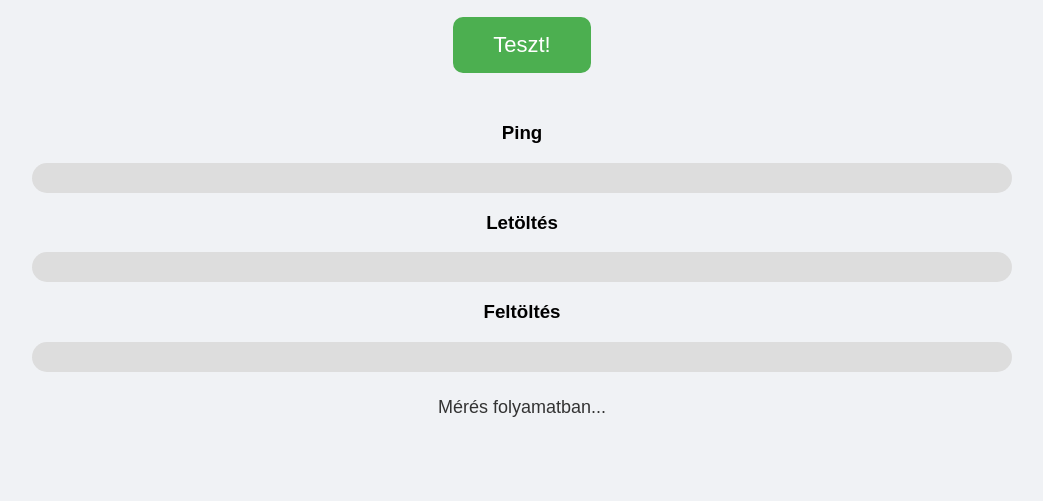
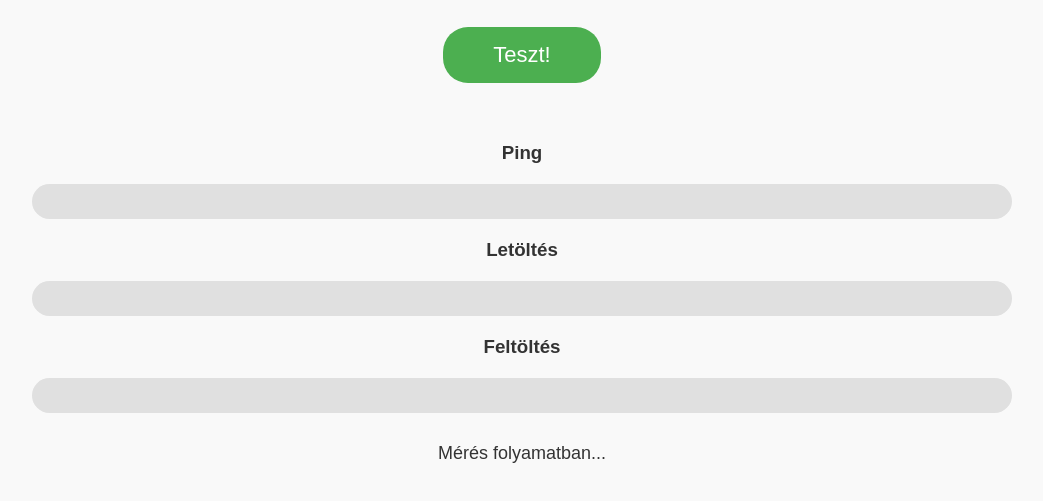
Before and after one commit to puspus-dev/speedhu, a plain HTML site: page index.html in a window 1280 px wide. Both pictures are taken after a click on the button "Teszt!". Shown: the part 109-610 px from the top of the page, without its empty margins (118-1161 px from the left). Drawn offline with Linux system fonts and the light colour scheme; no server answers.

Commit message:
update 3

```diff
--- a/index.html
+++ b/index.html
@@ -7,40 +7,42 @@
 <style>
 body {
   font-family: 'Arial', sans-serif;
-  background: #f0f2f5;
+  background: #f9f9f9;
   text-align: center;
   padding: 40px 20px;
+  color: #333;
 }
-h1 { color: #333; margin-bottom: 20px; }
+
+h1 { margin-bottom: 30px; }
+
 #testBtn {
-  padding: 15px 40px;
+  padding: 15px 50px;
   font-size: 22px;
   border: none;
-  border-radius: 10px;
+  border-radius: 25px;
   background: #4CAF50;
   color: white;
   cursor: pointer;
-  margin-bottom: 30px;
+  margin-bottom: 40px;
   transition: 0.3s;
 }
 #testBtn:hover { background: #45a049; }
 
 .barContainer {
   width: 80%;
-  height: 30px;
-  background: #ddd;
-  border-radius: 20px;
-  margin: 15px auto;
+  height: 35px;
+  background: #e0e0e0;
+  border-radius: 25px;
+  margin: 20px auto;
+  position: relative;
   overflow: hidden;
-  position: relative;
 }
 
 .bar {
   height: 100%;
   width: 0;
+  border-radius: 25px;
   position: relative;
-  overflow: hidden;
-  border-radius: 20px;
 }
 
 .bar::after {
@@ -60,11 +62,21 @@ h1 { color: #333; margin-bottom: 20px; }
   100% { left: 100%; }
 }
 
-.downloadBar { background: linear-gradient(90deg, #4CAF50, #81C784); }
-.uploadBar { background: linear-gradient(90deg, #2196F3, #64B5F6); }
-.pingBar { background: linear-gradient(90deg, #FF9800, #FFC107); }
+.downloadBar { background: linear-gradient(90deg, #81C784, #4CAF50); }
+.uploadBar { background: linear-gradient(90deg, #64B5F6, #2196F3); }
+.pingBar { background: linear-gradient(90deg, #FFC107, #FF9800); }
 
-#result { margin-top: 25px; font-size: 18px; color: #333; }
+.barLabel {
+  position: absolute;
+  right: 10px;
+  top: 50%;
+  transform: translateY(-50%);
+  font-weight: bold;
+  color: #fff;
+  text-shadow: 1px 1px 2px rgba(0,0,0,0.4);
+}
+
+#result { margin-top: 30px; font-size: 18px; }
 
 @media (max-width: 500px){
   #testBtn { width: 100%; font-size: 20px; }
@@ -78,13 +90,13 @@ h1 { color: #333; margin-bottom: 20px; }
 <button id="testBtn">Teszt!</button>
 
 <h3>Ping</h3>
-<div class="barContainer"><div id="pingBar" class="bar pingBar"></div></div>
+<div class="barContainer"><div id="pingBar" class="bar pingBar"><span class="barLabel" id="pingLabel">0 ms</span></div></div>
 
 <h3>Letöltés</h3>
-<div class="barContainer"><div id="downloadBar" class="bar downloadBar"></div></div>
+<div class="barContainer"><div id="downloadBar" class="bar downloadBar"><span class="barLabel" id="downloadLabel">0 Mbps</span></div></div>
 
 <h3>Feltöltés</h3>
-<div class="barContainer"><div id="uploadBar" class="bar uploadBar"></div></div>
+<div class="barContainer"><div id="uploadBar" class="bar uploadBar"><span class="barLabel" id="uploadLabel">0 Mbps</span></div></div>
 
 <p id="result"></p>
 
@@ -111,7 +123,7 @@ async function measureDownload() {
 
 // Feltöltés (64 KB)
 async function measureUpload() {
-  const data = new Uint8Array(64 * 1024); // 64 KB
+  const data = new Uint8Array(64 * 1024);
   const start = performance.now();
   try { await fetch("https://jsonplaceholder.typicode.com/posts",{method:"POST",body:data}); } catch(e){}
   const end = performance.now();
@@ -120,38 +132,45 @@ async function measureUpload() {
   return (bits/duration/1024/1024).toFixed(2);
 }
 
-// fokozatos animáció
-function animateBar(bar, targetPercent, duration=1000) {
+// Valós idejű animáció
+function animateBar(bar, label, targetValue, unit, duration=1000) {
   let width = 0;
+  let value = 0;
   const stepTime = 20;
-  const step = (targetPercent * stepTime) / duration;
-  return new Promise(resolve => {
-    const interval = setInterval(() => {
-      width += step;
-      if(width >= targetPercent) { width = targetPercent; clearInterval(interval); resolve(); }
-      bar.style.width = width + "%";
-    }, stepTime);
-  });
+  const stepWidth = (targetValue * stepTime) / duration;
+  const interval = setInterval(() => {
+    width += stepWidth;
+    value += stepWidth;
+    if(width >= targetValue) { width = targetValue; value = targetValue; clearInterval(interval); }
+    bar.style.width = width + "%";
+    label.textContent = Math.round(value) + " " + unit;
+  }, stepTime);
+  return new Promise(resolve => setTimeout(resolve, duration));
 }
 
+// Fő teszt függvény
 async function runTest() {
   const pingBar = document.getElementById("pingBar");
   const downloadBar = document.getElementById("downloadBar");
   const uploadBar = document.getElementById("uploadBar");
+  const pingLabel = document.getElementById("pingLabel");
+  const downloadLabel = document.getElementById("downloadLabel");
+  const uploadLabel = document.getElementById("uploadLabel");
   const result = document.getElementById("result");
 
   [pingBar, downloadBar, uploadBar].forEach(bar => bar.style.width="0%");
+  [pingLabel, downloadLabel, uploadLabel].forEach(label => label.textContent="0");
 
   result.textContent = "Mérés folyamatban...";
 
   const ping = await measurePing();
-  await animateBar(pingBar, Math.min(ping*1.5,100), 800);
+  await animateBar(pingBar, ping*1.5, pingLabel, "ms", 800);
 
   const download = await measureDownload();
-  await animateBar(downloadBar, Math.min(download*5,100), 1200);
+  await animateBar(downloadBar, download*5, downloadLabel, "Mbps", 1200);
 
   const upload = await measureUpload();
-  await animateBar(uploadBar, Math.min(upload*5,100), 1200);
+  await animateBar(uploadBar, upload*5, uploadLabel, "Mbps", 1200);
 
   result.textContent = `Ping: ${ping} ms | Letöltés: ${download} Mbps | Feltöltés: ${upload} Mbps`;
 }
```
